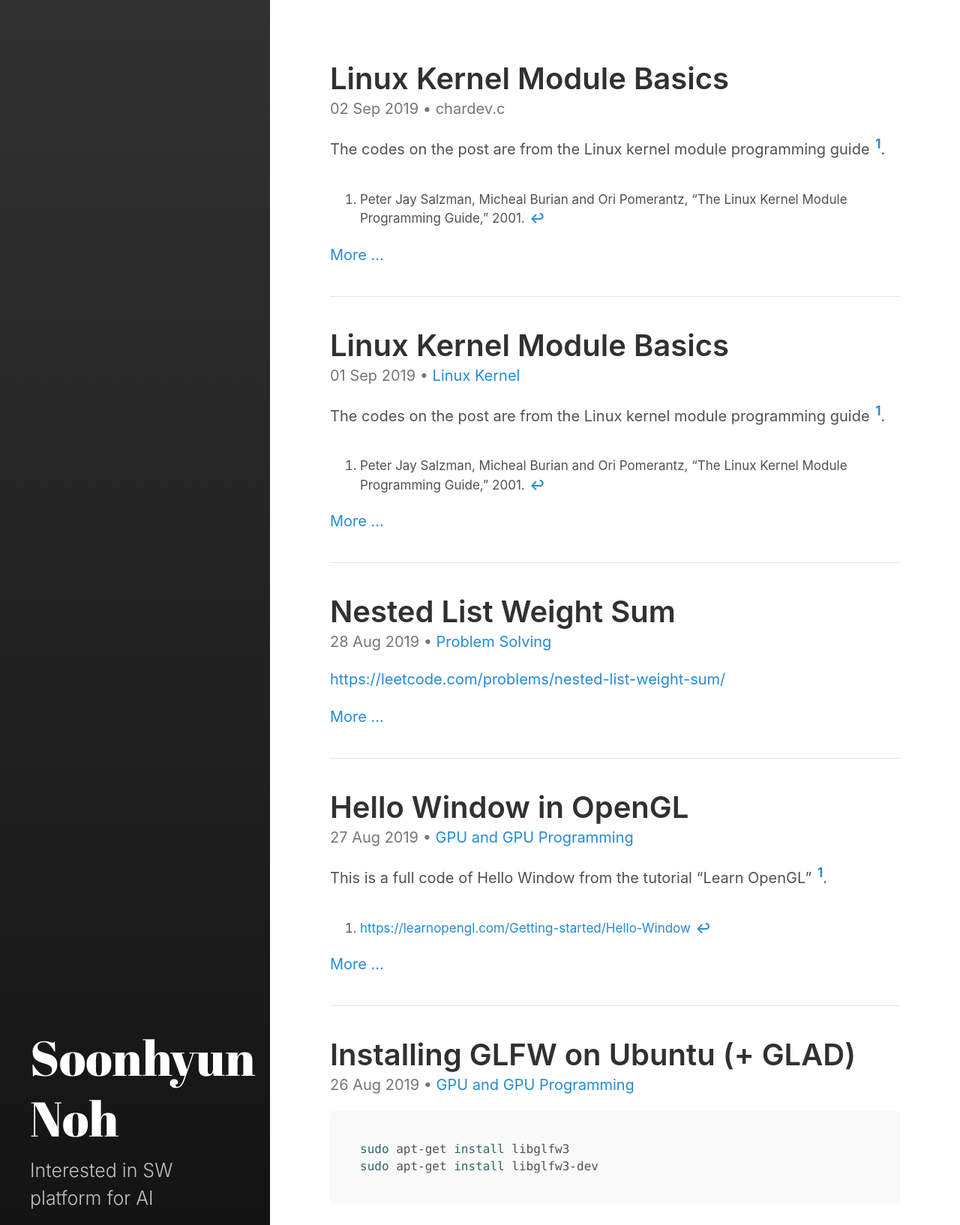
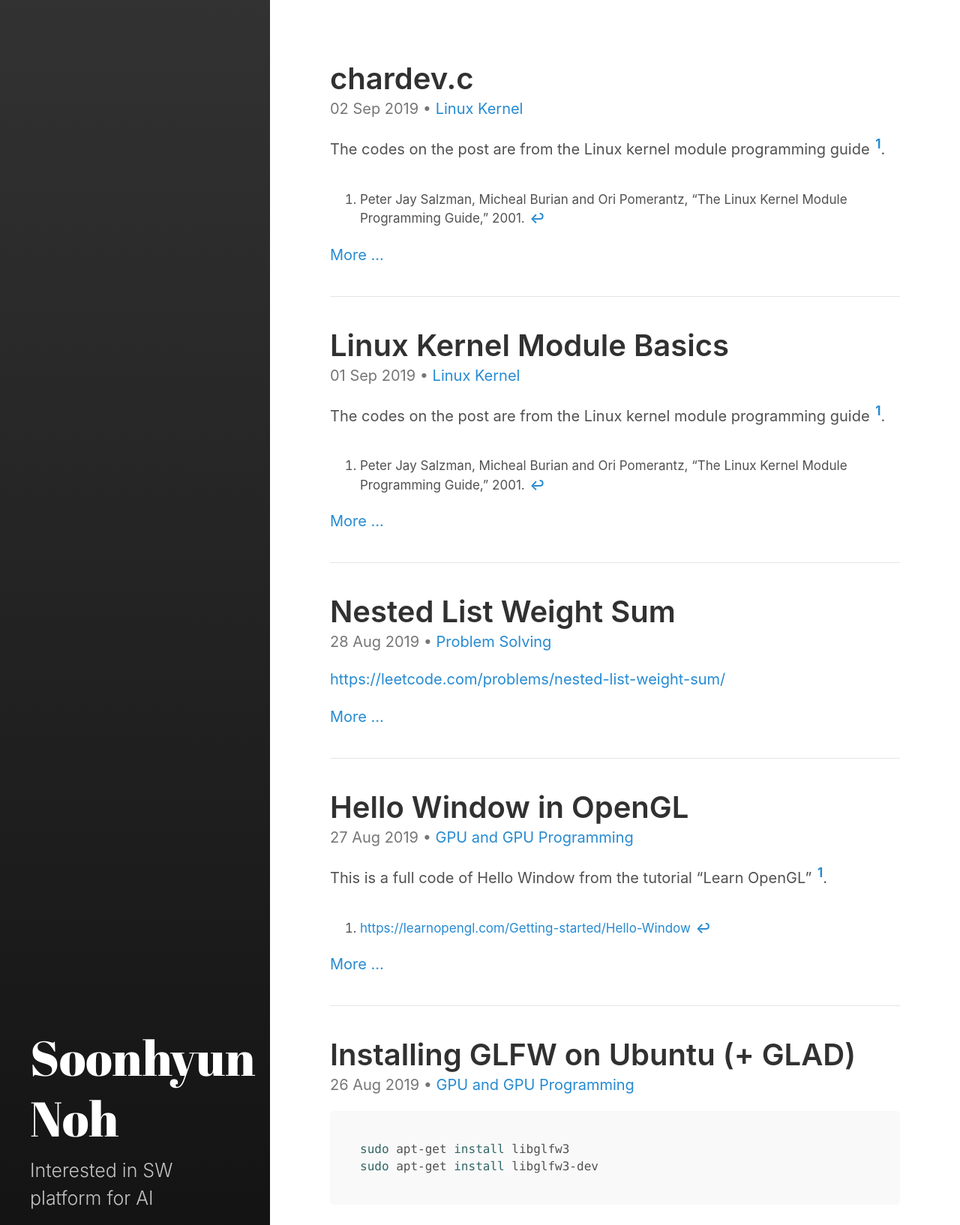
Before and after one commit to shnoh171/shnoh171.github.io, a Jekyll site: the page built from index.html, in a window 1280 px wide, cut to the strip 0-1634 px from the top of the page. Shown: the whole strip at 75% size. Built offline with Jekyll 4.4.1, drawn with Linux system fonts in a browser that asks for light colours; the list of posts is cut into pages by our own code.

Commit message:
change title and category

```diff
--- a/_posts/2019-09-02-chardev.md
+++ b/_posts/2019-09-02-chardev.md
@@ -1,8 +1,8 @@
 ---
 layout: post
-title: Linux Kernel Module Basics
+title: chardev.c
 categories:
-  - chardev.c
+  - Linux Kernel
 ---
 The codes on the post are from the Linux kernel module programming guide [^Salzman].
 
```
